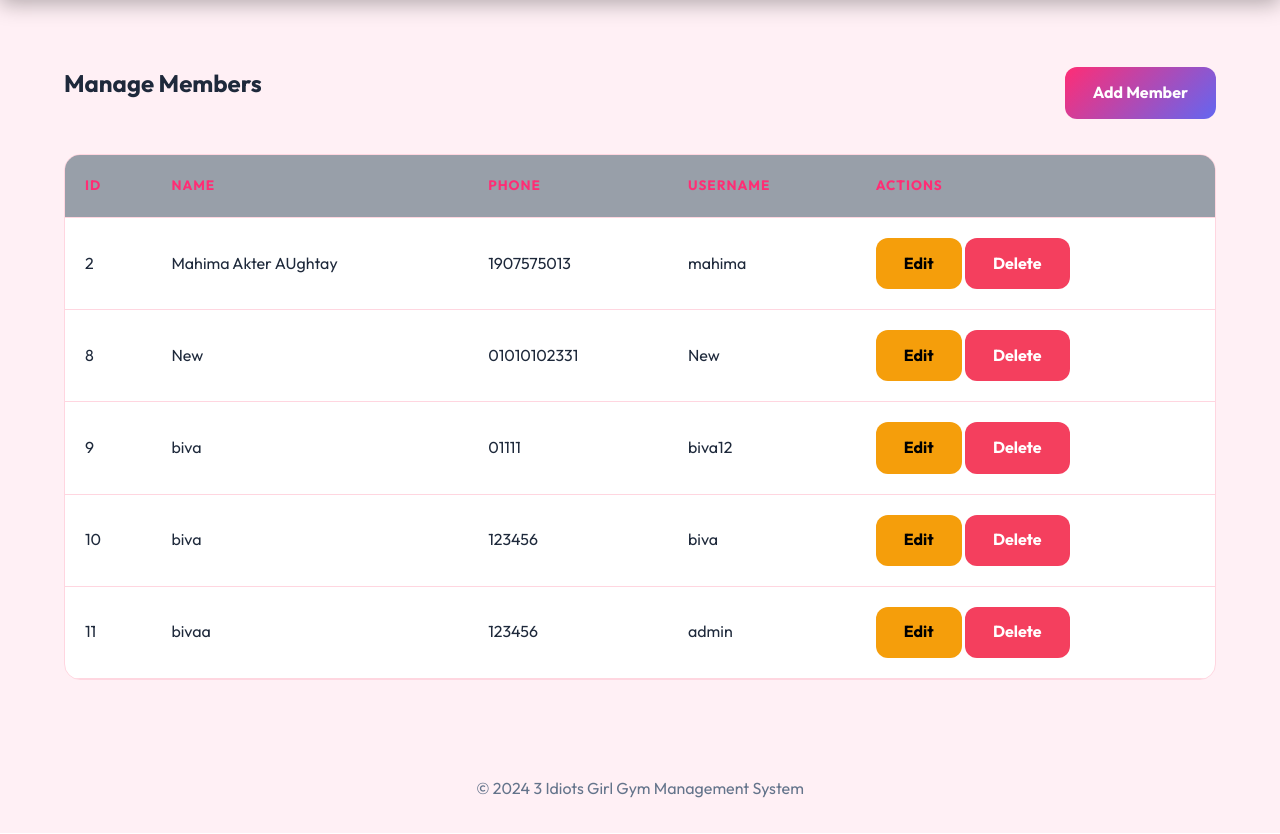
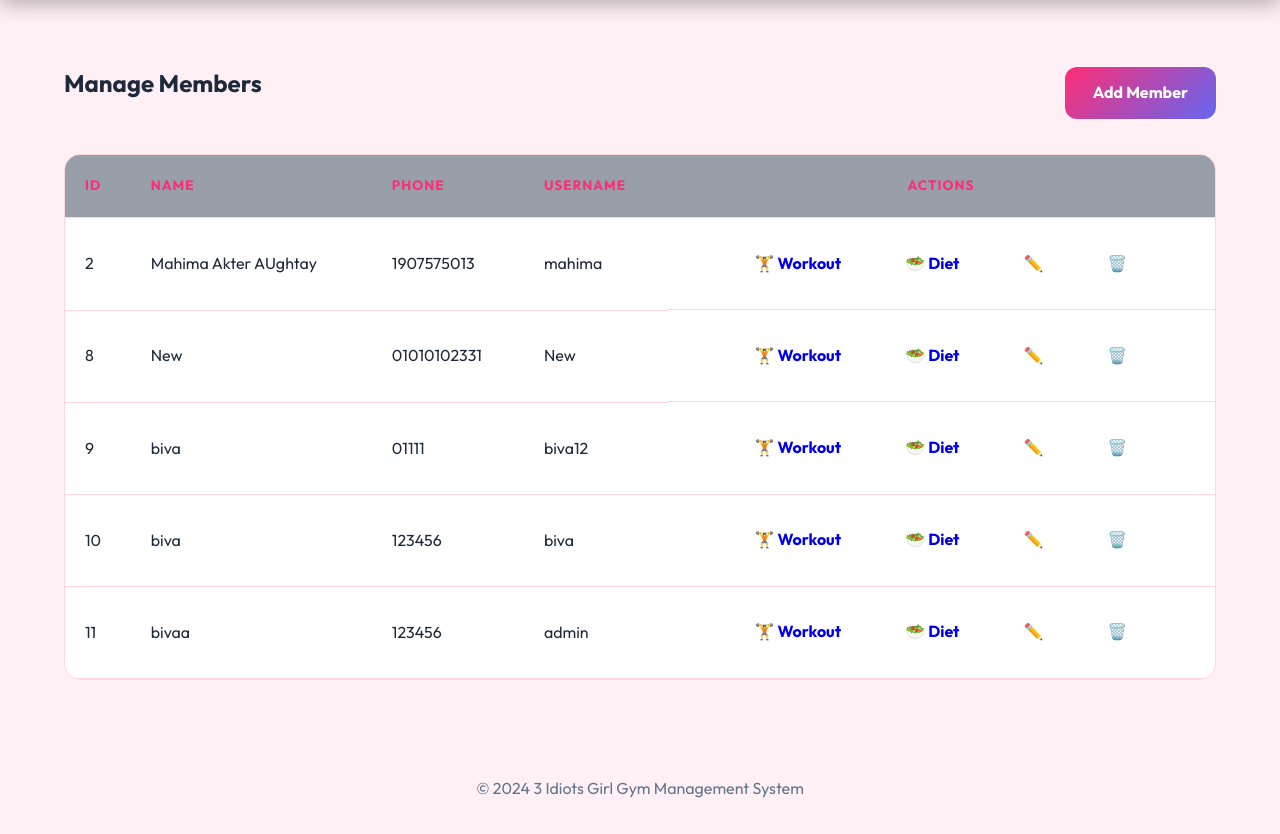
Before and after one commit to mahimaakter363937-lgtm/GYM-Management-System, a Flask app: page /admin/members in a window 1280 px wide. Shown: the part 87-921 px from the top of the page. Run offline with Flask 3, Linux system fonts and the light colour scheme; a user stored in the database is signed in; data comes from the database, SQL or seed files in the repository.

Commit message:
Added admin member list

```diff
--- a/templates/admin_members.html
+++ b/templates/admin_members.html
@@ -8,14 +8,14 @@
   </div>
 
   <div class="table-container">
-    <table>
+    <table class="table table-hover">
       <thead>
         <tr>
           <th>ID</th>
           <th>Name</th>
           <th>Phone</th>
           <th>Username</th>
-          <th>Actions</th>
+          <th class="text-center">Actions</th>
         </tr>
       </thead>
       <tbody>
@@ -25,9 +25,27 @@
           <td>{{ m['name'] }}</td>
           <td>{{ m['phone'] }}</td>
           <td>{{ m['username'] }}</td>
-          <td>
-            <a href="/admin/edit_member/{{ m['id'] }}" class="btn btn-warning btn-sm">Edit</a>
-            <a href="/admin/delete_member/{{ m['id'] }}" class="btn btn-danger btn-sm" onclick="return confirm('Delete member?')">Delete</a>
+
+          <td style="display: flex; gap: 8px; justify-content: center;">
+
+            <a href="/admin/assign_workout/{{ m['id'] }}" class="btn btn-outline-primary btn-sm" title="Assign Workout">
+              🏋️ Workout
+            </a>
+
+            <a href="/admin/assign_diet/{{ m['id'] }}" class="btn btn-outline-success btn-sm" title="Assign Diet">
+              🥗 Diet
+            </a>
+
+
+
+            <a href="/admin/edit_member/{{ m['id'] }}" class="btn btn-outline-warning btn-sm" title="Edit">
+              ✏️
+            </a>
+            <a href="/admin/delete_member/{{ m['id'] }}" class="btn btn-outline-danger btn-sm"
+              onclick="return confirm('Delete member?')" title="Delete">
+              🗑️
+            </a>
+
           </td>
         </tr>
         {% endfor %}
```
